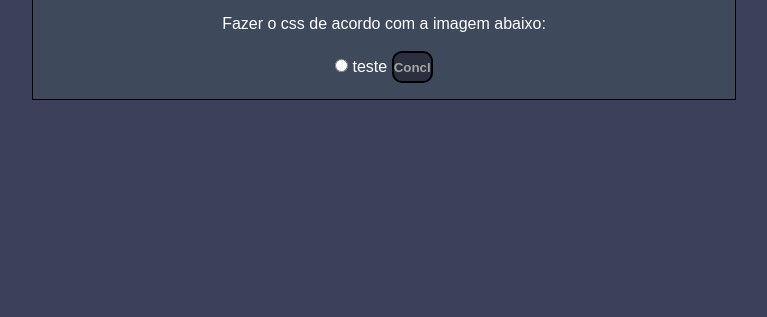
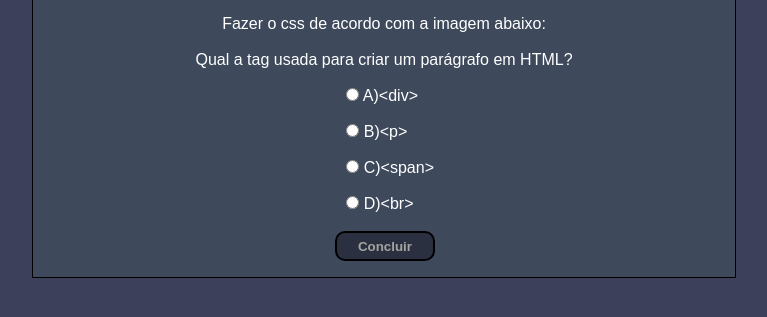
Before and after one commit to HiagoDaRocha/Game_frontend, a plain HTML site: page public/questions_html/question1.html in a window 1280 px wide. Shown: the part 197-514 px from the top of the page, without its empty margins (256-1023 px from the left). Drawn offline with Linux system fonts and the light colour scheme.

Commit message:
Coloquei uma questão de HTML e mudei um pouco o css da página para funcionar as questões em radio

```diff
--- a/public/css/questions.css
+++ b/public/css/questions.css
@@ -10,7 +10,6 @@ body {
 }
 
 #center {
-  text-align: center;
   display: flex;
   flex-direction: column; /* Garante que os itens fiquem um abaixo do outro */
   align-items: center;
@@ -99,8 +98,8 @@ button:hover {
 /** Estilo do botão submit dos questionários de html **/
 input[type='submit'] {
   cursor: pointer; /* Mostra um cursor de ponteiro ao passar sobre o botão */
-  width: 36%;
-  height: 4vh;
+  width: 100px;
+  height: 30px;
   border-radius: 10px; /* Bordas arredondadas */
   border-style: double; /* Estilo da borda dupla */
   font-weight: 600; /* Peso da fonte */
@@ -108,6 +107,7 @@ input[type='submit'] {
   color: rgb(164, 164, 162); /* Cor do texto */
   border-color: rgb(0, 0, 0); /* Cor da borda */
   transition: 400ms; /* Transição suave para as mudanças */
+  margin-left: 37%;
 }
 
 /** Estilo do botão submit dos questionários de html ao passar o mouse **/
@@ -119,3 +119,16 @@ input[type='submit']:hover {
   font-size: 1rem; /* Tamanho da fonte ao passar o mouse */
   text-shadow: 1px 10px 5px rgb(61, 61, 61); /* Sombra do texto ao passar o mouse */
 }
+
+
+#form_question-1{
+display: flex;
+flex-direction: column;
+align-items: center;
+}
+
+
+.my_form-label{
+
+  margin-left: 40%;
+}
--- a/public/questions_html/question1.html
+++ b/public/questions_html/question1.html
@@ -17,12 +17,28 @@
 
             <form name="my_form">
 
+                <p>Qual a tag usada para criar um parágrafo em HTML?</p><br>
+                <label class="my_form-label" for="question1radio">
                 <input class="my_form-input" type="radio" id="question1radio">
-                <label class="my_form-label" for="">
-                    teste
-                </label>
+                    A)&lt;div&gt;
+                </label><br><br>
 
-            <input type="submit" value="Concluir">
+                <label class="my_form-label" for="question1radio2">
+                <input class="my_form-input" type="radio" id="question1radio2">
+                    B)&lt;p&gt;
+                </label><br><br>
+
+                <label class="my_form-label" for="question1radio3">
+                <input class="my_form-input" type="radio" id="question1radio3">
+                    C)&lt;span&gt;
+                </label><br><br>
+
+                <label class="my_form-label" for="question1radio4">
+                <input class="my_form-input" type="radio" id="question1radio4">
+                    D)&lt;br&gt;
+                </label><br><br>
+
+            <input type="submit" value="Concluir" id="button-html">
 
             </form>
 
```
